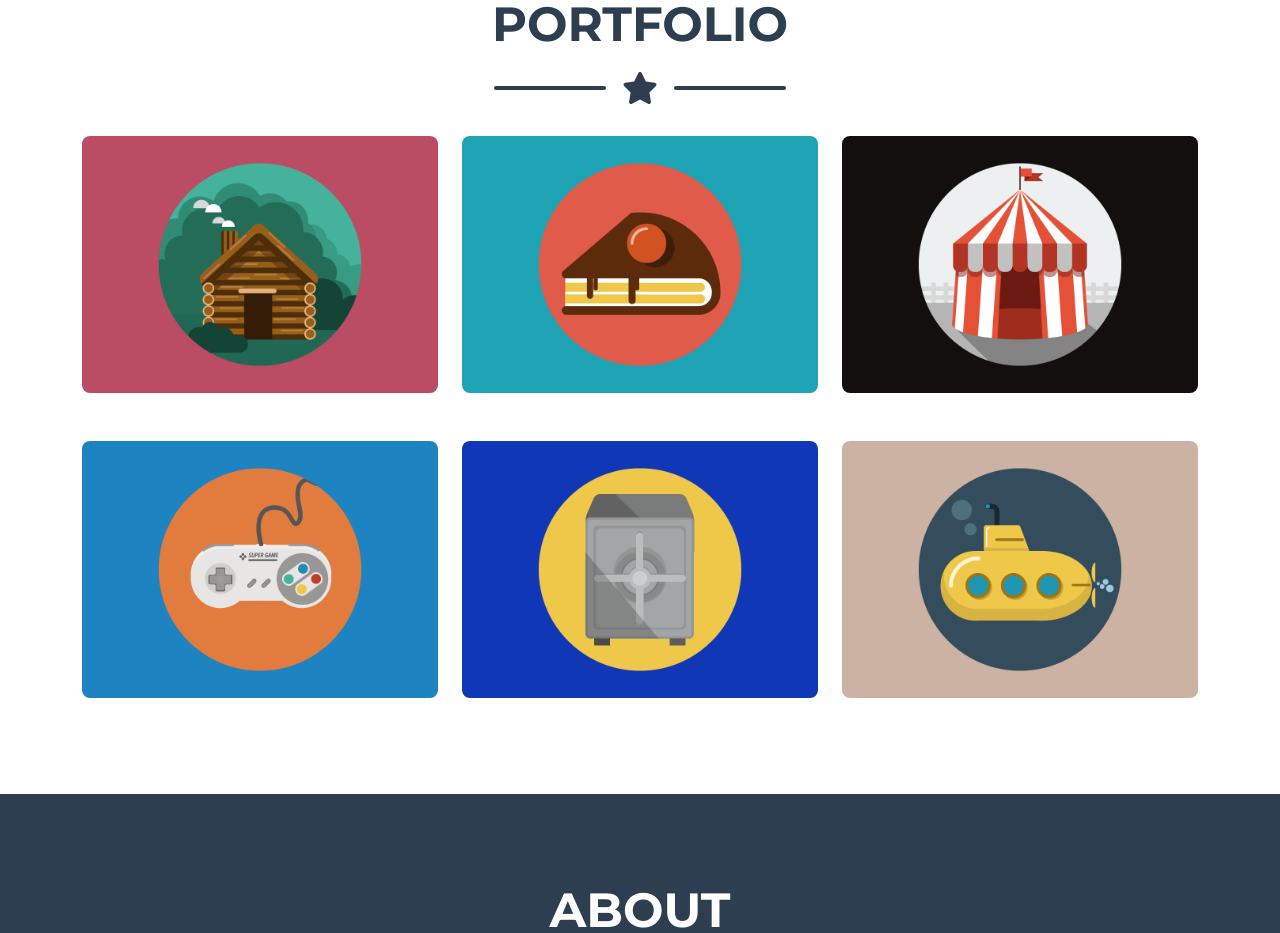
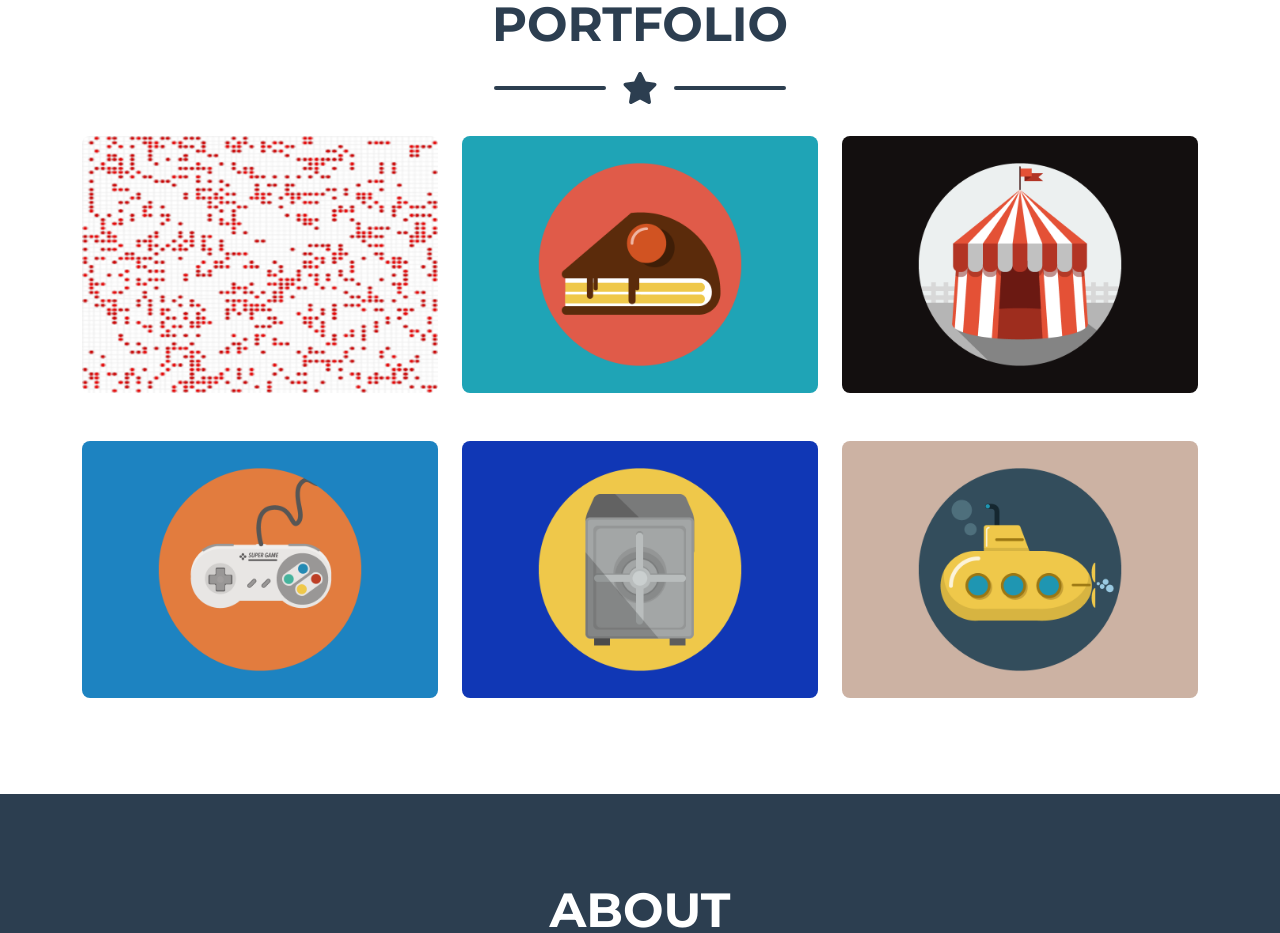
Before and after one commit to ParkerMillerBusiness/ParkerMillerBusiness.github.io, a plain HTML site: page index.html in a window 1280 px wide. Shown: the part 800-1733 px from the top of the page. Drawn offline with nearby package versions, Linux system fonts and the light colour scheme.

Commit message:
added gif

```diff
--- a/index.html
+++ b/index.html
@@ -71,7 +71,7 @@
                             <div class="portfolio-item-caption d-flex align-items-center justify-content-center h-100 w-100">
                                 <div class="portfolio-item-caption-content text-center text-white"><i class="fas fa-plus fa-3x"></i></div>
                             </div>
-                            <img class="img-fluid" src="assets/img/portfolio/cabin.png" alt="..." />
+                            <img class="img-fluid" src="assets/img/portfolio/gameoflife2.png" alt="..." />
                         </div>
                     </div>
                     <!-- Portfolio Item 2-->
@@ -267,7 +267,7 @@
                                         <div class="divider-custom-line"></div>
                                     </div>
                                     <!-- Portfolio Modal - Image-->
-                                    <img class="img-fluid rounded mb-5" src="assets/img/portfolio/cabin.png" alt="..." />
+                                    <img class="img-fluid rounded mb-5" src="assets/img/portfolio/gameoflife.gif" alt="..." />
                                     <!-- Portfolio Modal - Text-->
                                     <p class="mb-4">Built a cellular life simulator in python that takes any size matrix and goes through the first 100 steps of cellular life based on a set of rules. This program uses multiprocessing to speed up the process to allow for 10000x10000 matrices.</p>
                                     <button class="btn btn-primary" data-bs-dismiss="modal">
```
Also changed, not shown: assets/img/portfolio/gameoflife2.png (added), 1 other file.
